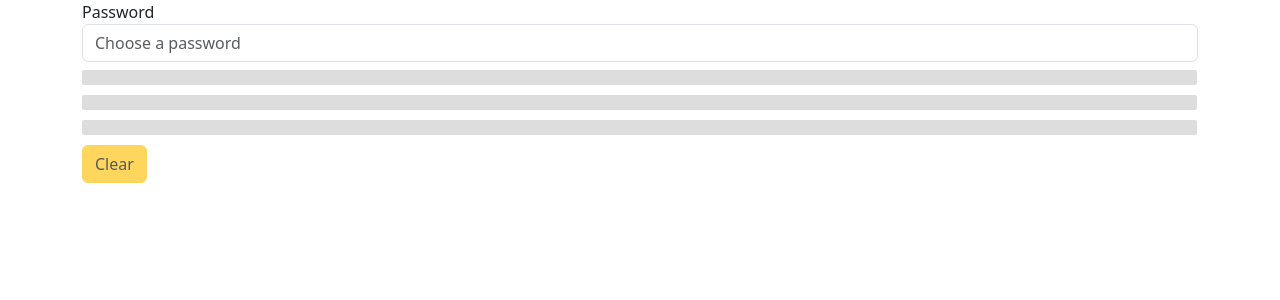
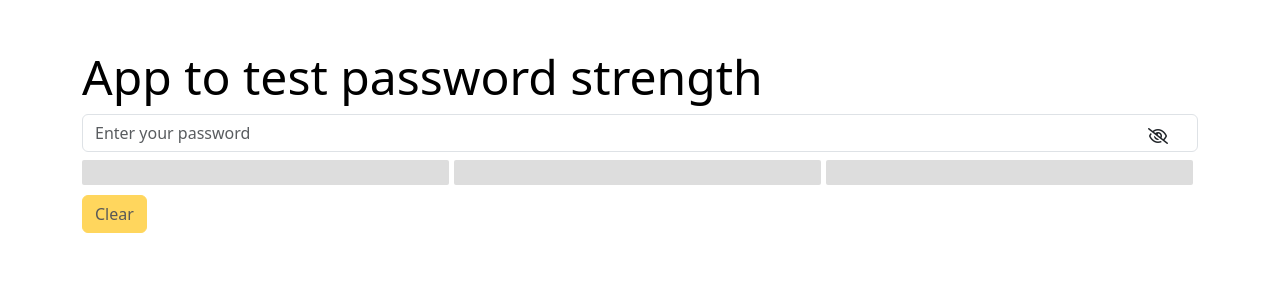
Before and after one commit to Tinkkid/test-password-strength, an Angular app: page / in a window 1280 px wide. Shown: the top 300 px of the page. Built offline with nearby package versions, Linux system fonts and the light colour scheme.

Commit message:
Changed style in section of bars

```diff
--- a/src/app/components/password-form/password-form.component.css
+++ b/src/app/components/password-form/password-form.component.css
@@ -0,0 +1,10 @@
+.icon {
+  position: absolute;
+  right: 30px;
+  top: 10px;
+  cursor: pointer;
+}
+
+.form-password {
+  position: relative;
+}
--- a/src/app/components/password-form/password-form.component.html
+++ b/src/app/components/password-form/password-form.component.html
@@ -1,17 +1,22 @@
-<div class="card-body">
+<div class="card-body mt-5">
   <form novalidate [formGroup]="passwordForm" (ngSubmit)="onSubmit()">
     <div class="form-group">
-      <label for="password" class="control-label font-weight-bold"
-        >Password</label
-      >
+      <h3 class="display-5 text-body-emphasis">
+        App to test password strength
+      </h3>
+      <div class="form-password">
         <input
           id="password"
-        type="password"
+          [type]="changeType ? 'password' : 'text'"
           class="form-control"
           formControlName="password"
-        placeholder="Choose a password"
+          placeholder="Enter your password"
           autocomplete="new-password"
         />
+        <span class="icon" (click)="viewPassword()"
+          ><i [ngClass]="visible ? 'fa fa-eye-slash' : 'fa fa-eye'"></i>
+        </span>
+      </div>
     </div>
 
     <span *ngIf="passwordForm.errors?.['passwordError']">Not match</span>
--- a/src/app/components/password-form/password-form.component.ts
+++ b/src/app/components/password-form/password-form.component.ts
@@ -8,6 +8,8 @@ import { FormControl, FormGroup, Validators } from '@angular/forms';
 })
 export class PasswordFormComponent implements OnInit {
   strongPassword = false;
+  visible: boolean = true;
+  changeType: boolean = true;
 
   passwordForm: FormGroup;
 
@@ -23,11 +25,6 @@ export class PasswordFormComponent implements OnInit {
   get f() {
     return this.passwordForm.controls;
   }
-
-  // onPasswordStrengthChanged(event: boolean) {
-  //   this.strongPassword = event;
-  // }
-
   ngOnInit(): void {}
 
   onSubmit() {
@@ -37,4 +34,9 @@ export class PasswordFormComponent implements OnInit {
     }
     this.passwordForm.reset();
   }
+
+  viewPassword() {
+    this.visible = !this.visible;
+    this.changeType = !this.changeType;
+  }
 }
--- a/src/app/components/strenght-bar/strenght-bar.component.css
+++ b/src/app/components/strenght-bar/strenght-bar.component.css
@@ -5,7 +5,7 @@
 
 .strengthBar {
   display: flex;
-  flex-direction: column;
+
   flex-grow: 1;
   list-style: none;
   margin: 0;
@@ -13,11 +13,11 @@
 }
 
 .bar {
-  background: #ddd;
+  background: grey;
   border-radius: 2px;
   display: inline-block;
-  height: 15px;
-  margin-right: 1px;
+  height: 25px;
+  margin-right: 5px;
   flex-grow: 1;
   margin-bottom: 10px;
 }
--- a/src/index.html
+++ b/src/index.html
@@ -1,11 +1,15 @@
-<!doctype html>
+<!DOCTYPE html>
 <html lang="en">
   <head>
-  <meta charset="utf-8">
+    <meta charset="utf-8" />
     <title>TestPasswordStrenght</title>
-  <base href="/">
-  <meta name="viewport" content="width=device-width, initial-scale=1">
-  <link rel="icon" type="image/x-icon" href="favicon.ico">
+    <base href="/" />
+    <meta name="viewport" content="width=device-width, initial-scale=1" />
+    <link rel="icon" type="image/x-icon" href="favicon.ico" />
+    <script
+      src="https://kit.fontawesome.com/410d692d08.js"
+      crossorigin="anonymous"
+    ></script>
   </head>
   <body>
     <app-root></app-root>
```
Lines whose indentation alone changed are shown as unchanged.
